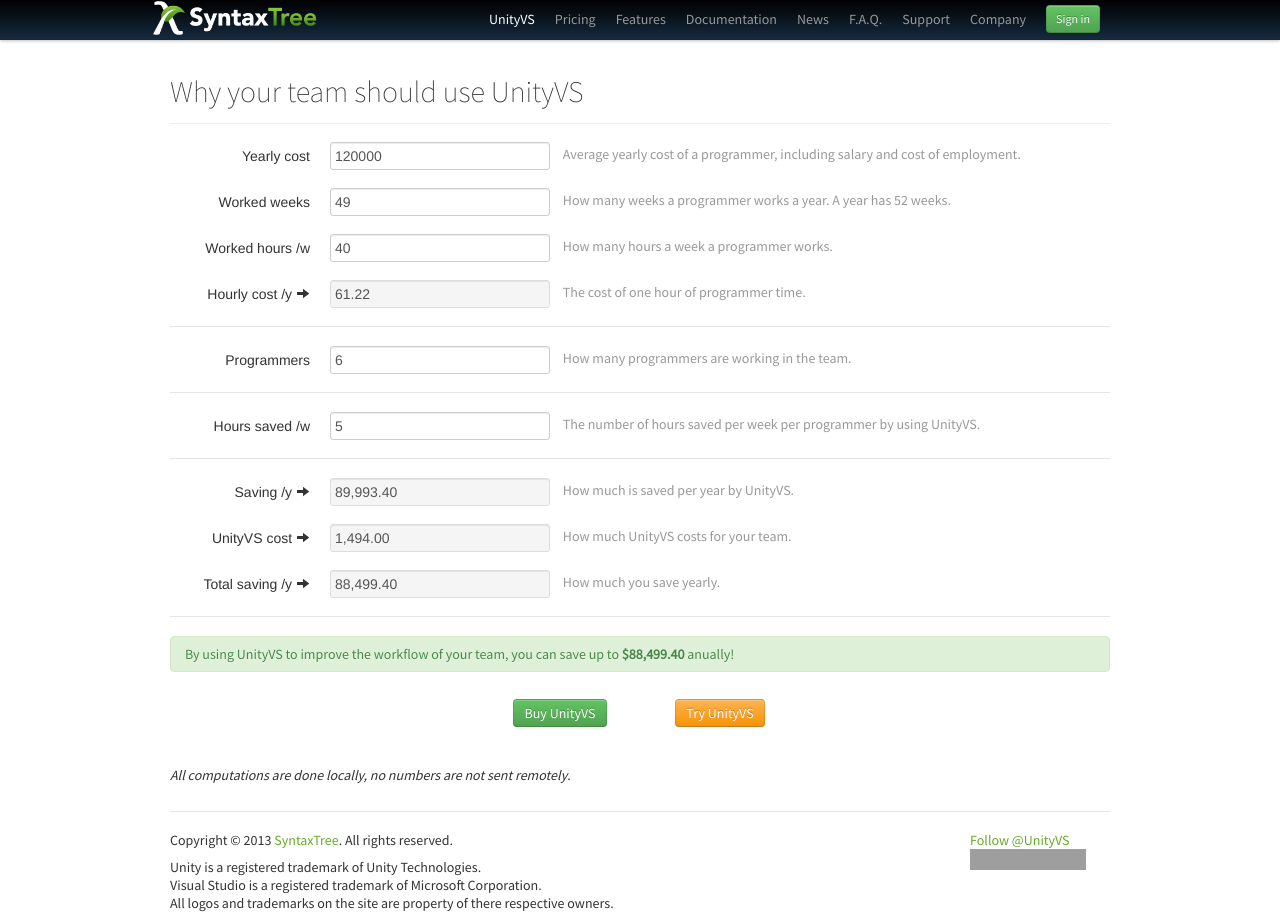
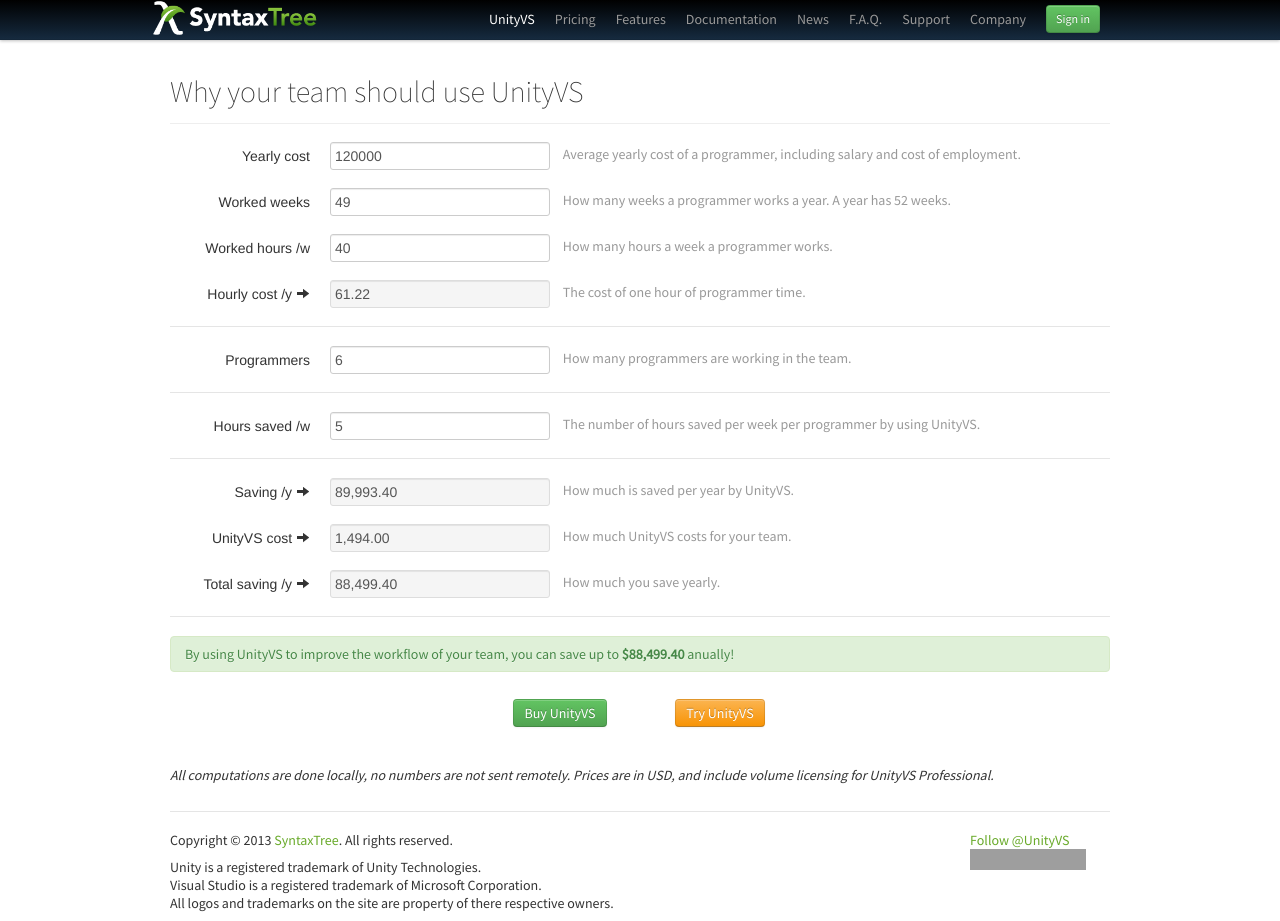
Before and after one commit to syntaxtree/unityvs.com, a Jekyll site: the page built from why/index.html, in a window 1280 px wide. Built offline with Jekyll 4.4.1, drawn with Linux system fonts in a browser that asks for light colours; comment, search, counter and statistics services are not loaded; grey boxes are pictures that could not be loaded.

Commit message:
prices are in usd

```diff
--- a/why/index.html
+++ b/why/index.html
@@ -173,7 +173,7 @@
 
   <div class="row">
     <div class="span12">
-      <p><i>All computations are done locally, no numbers are not sent remotely</i>.</p>
+      <p><i>All computations are done locally, no numbers are not sent remotely. Prices are in USD, and include volume licensing for UnityVS Professional.</i></p>
     </div>
   </div>
 
```
